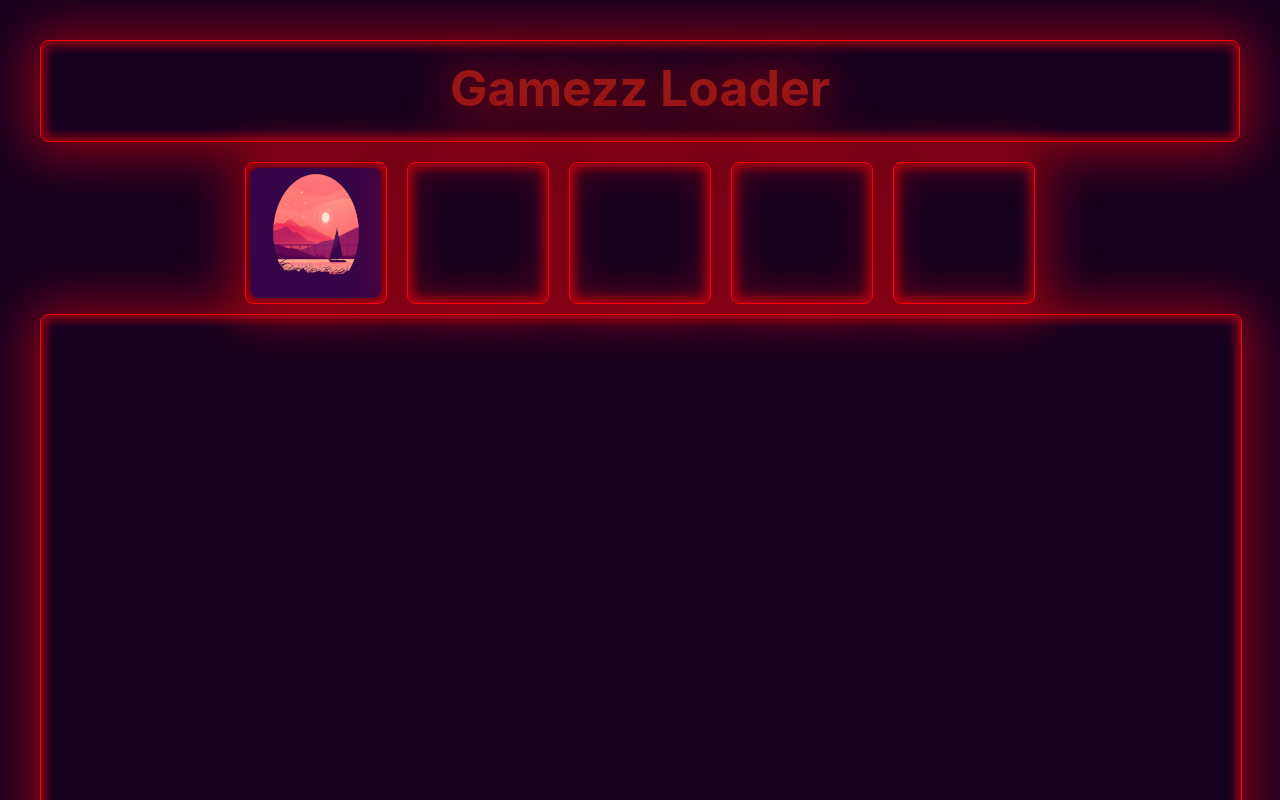
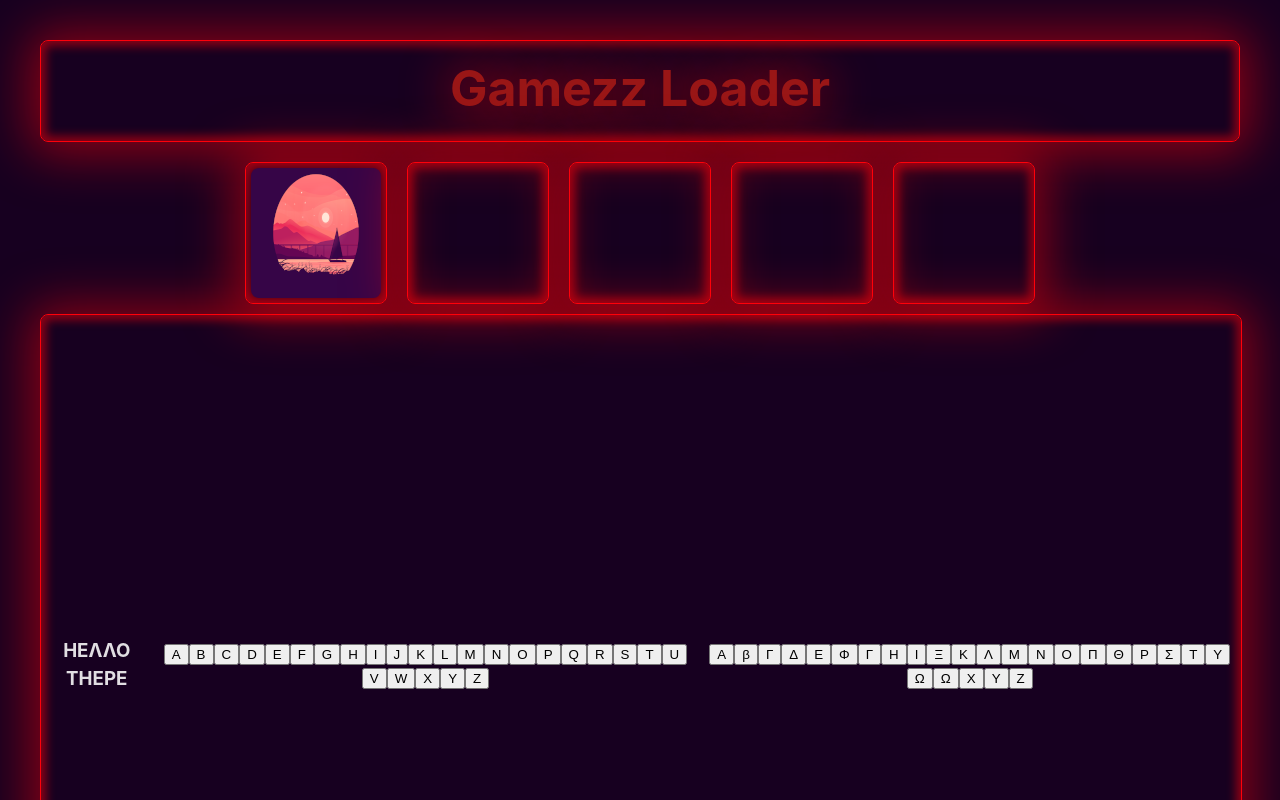
Before and after one commit to volter2pl/praktyki2024, a React (Vite) app: page / in a window 1280 px wide. Shown: the top 800 px of the page. Built offline with nearby package versions, Linux system fonts and the light colour scheme.

Commit message:
dodane przyciski

```diff
--- a/src/enigma.tsx
+++ b/src/enigma.tsx
@@ -13,7 +13,6 @@ function Nig() {
         "Never gonna give you up Never gonna let you down Never gonna run around and desert you Never gonna make you cry Never gonna say goodbye Never gonna tell a lie and hurt you"
     ];
     const letters: string[][] = [
-        [' ', ' '],
         ['A', 'Α'],
         ['B', 'β'],
         ['C', 'Γ'],
@@ -56,28 +55,27 @@ function Nig() {
             koniec += letter;
         }
 }
-    function Contener() {
-        <>
+        const buttons = letters.map((letter) => (
+            <button key={letter[0]} className="button">{letter[0]}</button>
+        ));
+        const buttons2 = letters.map((letter) => (
+            <button key={letter[1]} className="button">{letter[1]}</button>
+        ));
 
-            <h3>{koniec}</h3>
+        return (
+            <>
+                <h3>{koniec}</h3>
 
-            <div className="Ang"></div>
-            <div className="Gre"></div>
-        </>
+                <div className="Ang">
+                {buttons}
+                </div>
 
-        const A= document.querySelector(".Ang");
-        const G= document.querySelector(".Gre");
+                <div className="Gre">
+                {buttons2}
+                </div>
+            </>
+        );
 
-        for (let x = 0; x < letters.length; x++) {
-
-            const Btt = document.createElement("button");
-            Btt.setAttribute("className",'')
-            Btt.innerText = letters[x][0];
-            document.body.appendChild(Btt);
-
-        }
-    }
-    return (Contener)
 
 }
 
```
